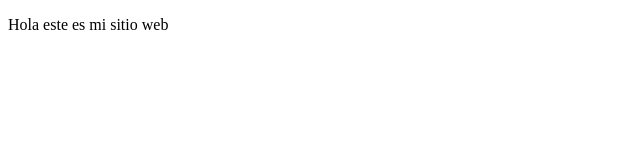
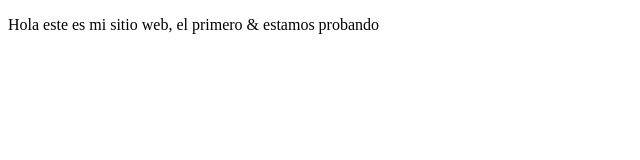
Before and after one commit to IsayVilla/proyectoDemoCursoPrework, a plain HTML site: page index.html in a window 1280 px wide. Shown: the whole page, without its empty margins (0-640 px from the left). Drawn offline with Linux system fonts and the light colour scheme.

Commit message:
primer cambio prueba

```diff
--- a/index.html
+++ b/index.html
@@ -7,7 +7,7 @@
     <title>Hola Mundo</title>
 </head>
 <body>
-    <p>Hola este es mi sitio web</p>
+    <p>Hola este es mi sitio web, el primero & estamos probando</p>
 
 </body>
 </html>
```
